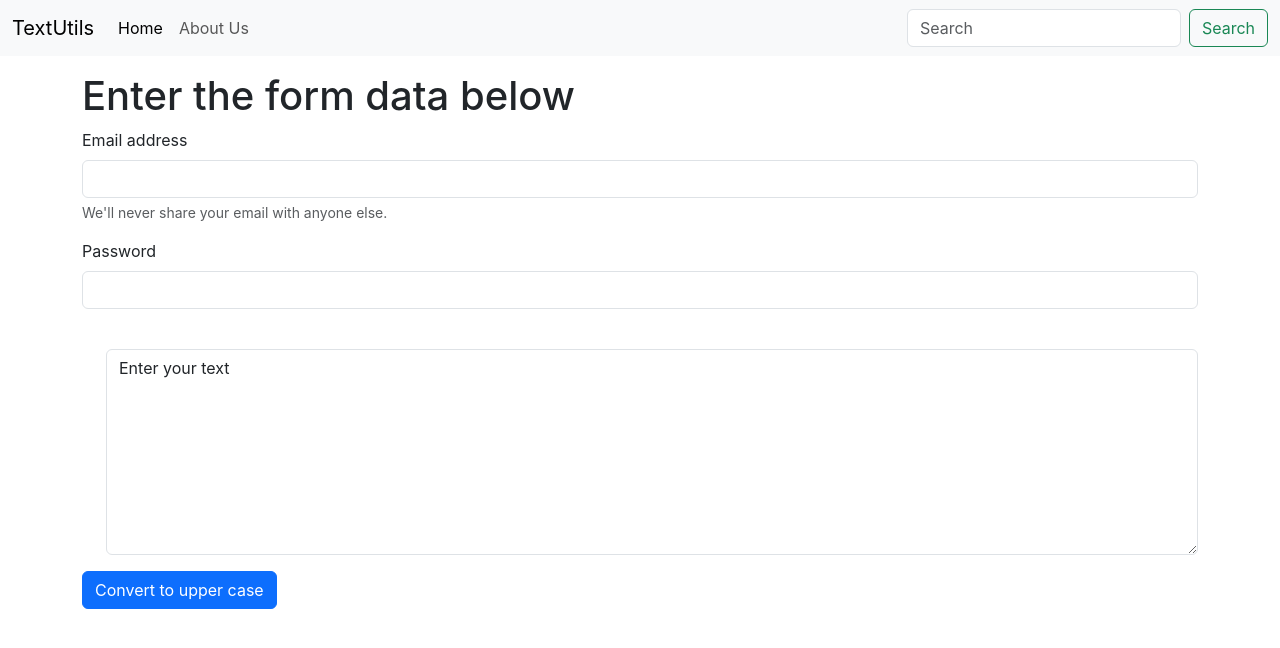
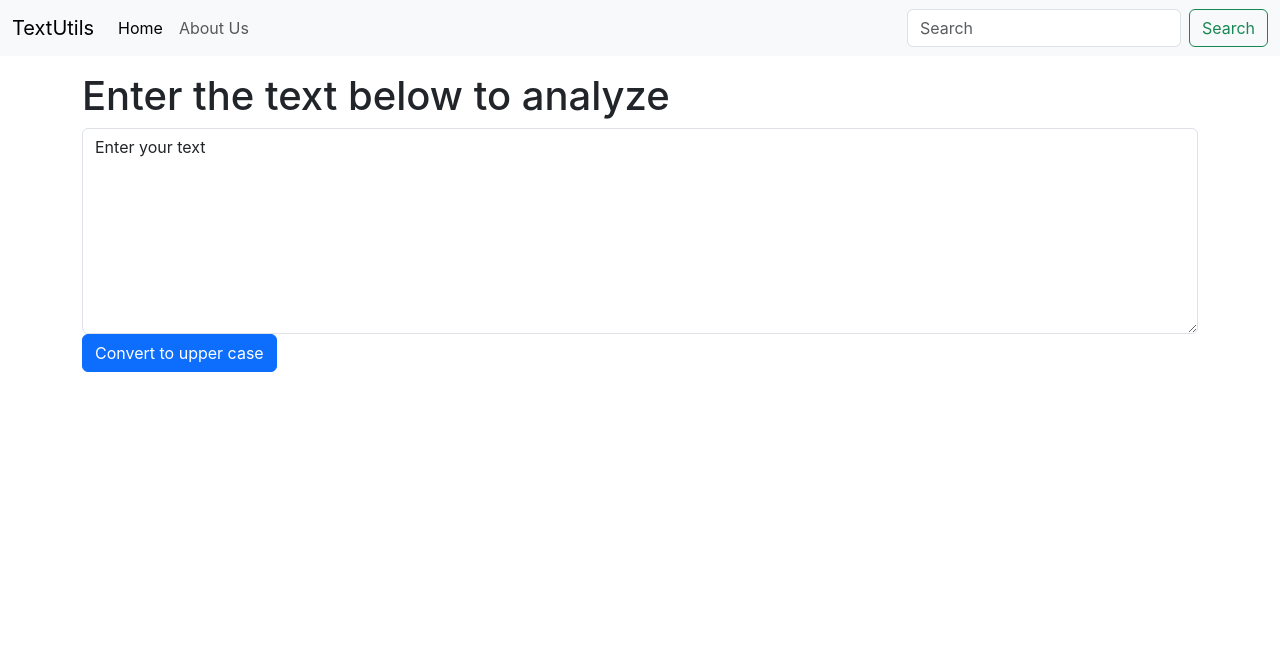
Before and after one commit to Faizan-Ashraf7/React-Projects, a React (Create React App) app in the folder textutils/: page / in a window 1280 px wide. Shown: the top 648 px of the page. Built offline with nearby package versions, Linux system fonts and the light colour scheme.

Commit message:
Adding new functionalities

```diff
--- a/textutils/src/App.js
+++ b/textutils/src/App.js
@@ -8,10 +8,9 @@ function App() {
   <Navbar title="TextUtils" aboutText="About Us" />
   </div>
   <div className="container my-3">
-  <TextForm heading="Enter the form data below"/>
+  <TextForm heading="Enter the text below to analyze"/>
   </div>
   <div>
-
   </div>
     </>
   );
--- a/textutils/src/components/TextForm.js
+++ b/textutils/src/components/TextForm.js
@@ -7,31 +7,21 @@ export default function TextForm(props) {
   setText(text.toUpperCase());
   };
   const handleOnChange=(event)=>{
-  console.log(`On change`);
   setText(event.target.value);
   };
   // text=`new text`; //wrong way
   // setText(`new text`); // correct way
   return (
-    <div>
+    <>
+      <div>
       <h1>{props.heading} </h1>
-      <form>
-  <div className="mb-3">
-    <label htmlFor="exampleInputEmail1" className="form-label">Email address</label>
-    <input type="email" className="form-control" id="exampleInputEmail1" aria-describedby="emailHelp"/>
-    <div id="emailHelp" className="form-text">We'll never share your email with anyone else.</div>
-  </div>
-  <div className="mb-3">
-    <label htmlFor="exampleInputPassword1" className="form-label">Password</label>
-    <input type="password" className="form-control" id="exampleInputPassword1"/>
-  </div>
-  <div className="mb-3 form-check">
-    <label className="form-label" htmlFor="myBox"></label>
+
     <textarea  className="form-control" id="myBox" value={text} onChange={handleOnChange} rows ="8"/>
-  </div>
+    </div>
+  <div>
   <button className="btn btn-primary" onClick={handleUpClick}>Convert to upper case</button>
-</form>
+
     </div>
-
+    </>
   )
 }
```
